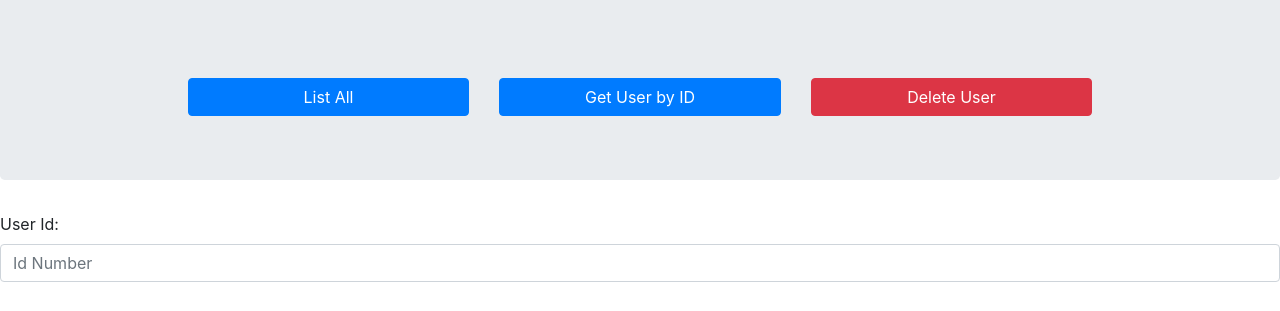
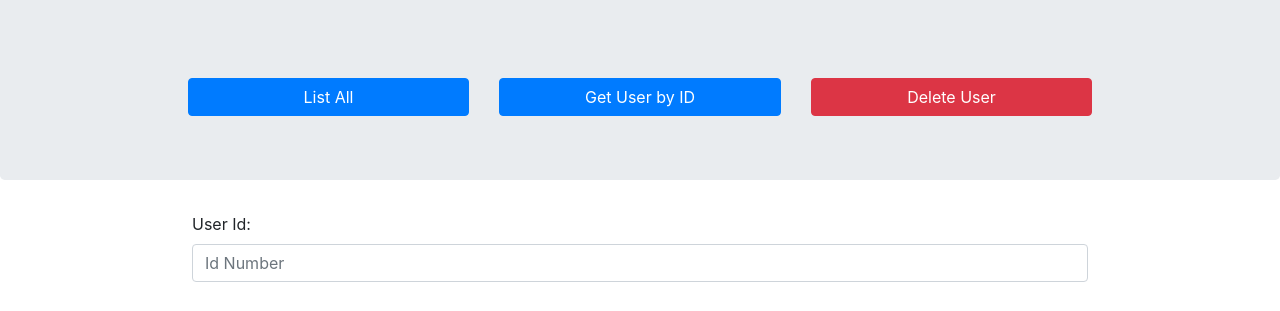
Before and after one commit to JacobA-kline/backend-developer-task, a plain HTML site: page nginx/index.html in a window 1280 px wide. Shown: the part 134-445 px from the top of the page. Drawn offline with nearby package versions, Linux system fonts and the light colour scheme.

Commit message:
add padding html

```diff
--- a/nginx/index.html
+++ b/nginx/index.html
@@ -28,7 +28,7 @@
         <div class="col-6" id="user-details"></div>
     </div>
 </div>
-<div class="form-group">
+<div class="form-group" style="padding-left: 15%; padding-right: 15%;">
     <label for="user-id-input">User Id:</label>
     <input type="text" class="form-control username" id="user-id-input" placeholder="Id Number" name="username">
 </div>
```
